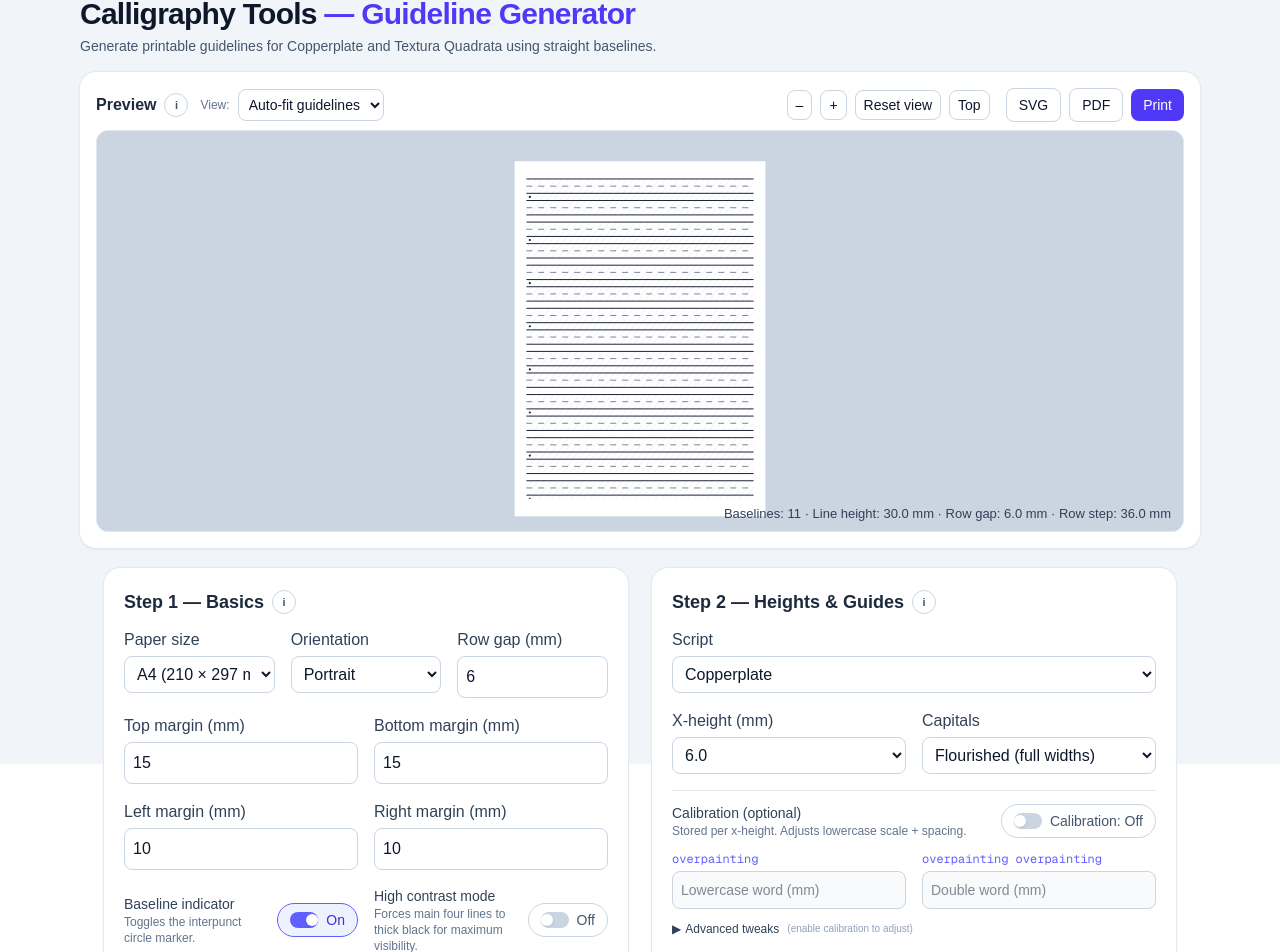
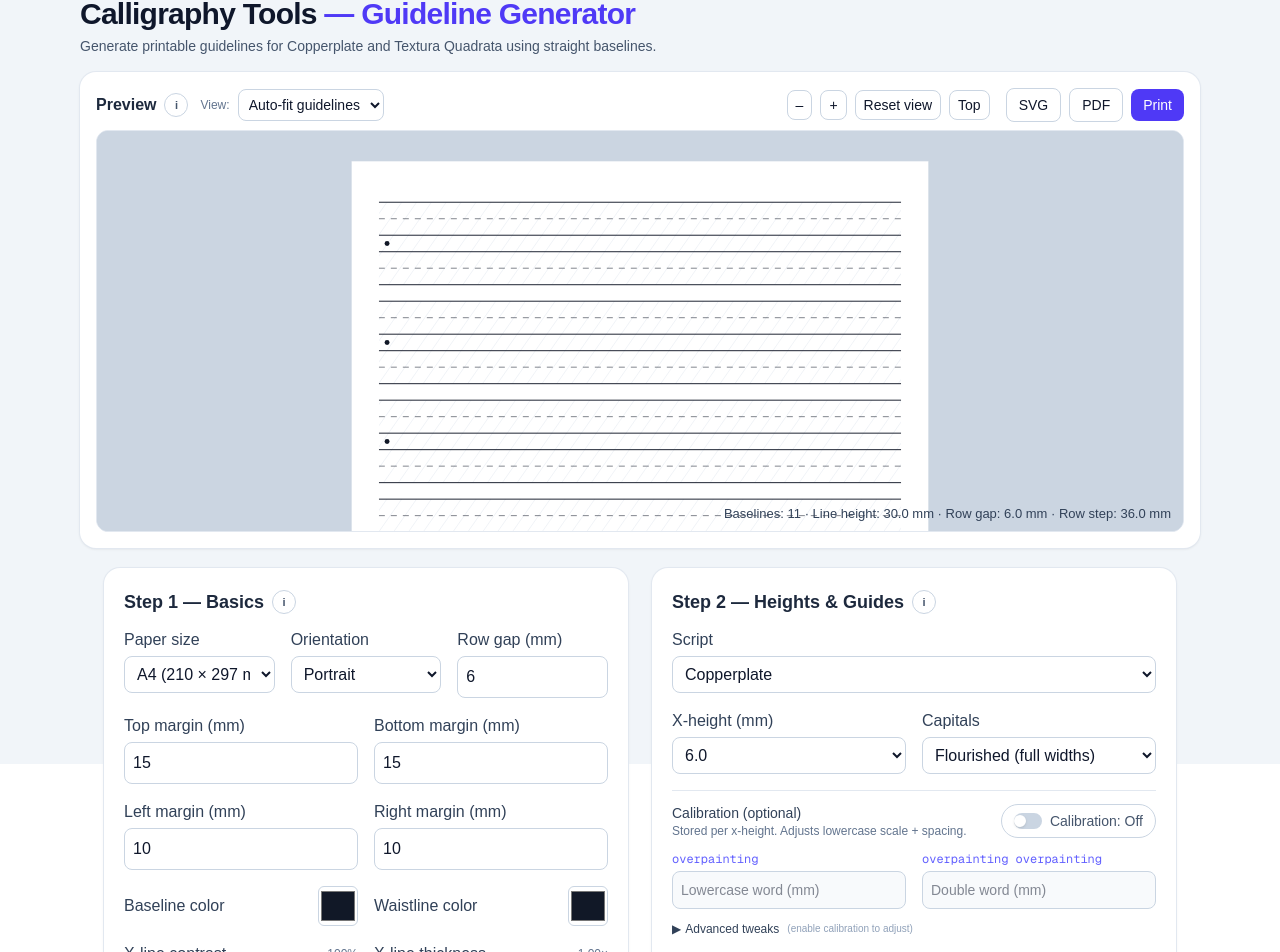
Before and after one commit to mashw/calligraphy-tools, a Next.js app: page /guidelines in a window 1280 px wide. Shown: the part 36-988 px from the top of the page. Built offline with nearby package versions, Linux system fonts and the light colour scheme.

Commit message:
Guidelines preview: stabilize fullpage zoom, align Top with autofit gap.

```diff
--- a/src/app/guidelines/page.tsx
+++ b/src/app/guidelines/page.tsx
@@ -340,6 +340,8 @@ export default function GuidelinesPage() {
   const [paper, setPaper] = useState<PaperId>('A4');
   const [orientation, setOrientation] = useState<Orientation>(PAPERS_MM.A4.defaultOrientation);
   const [view, setView] = useState<ViewMode>('autofit');
+  const [customOrigin, setCustomOrigin] = useState<'autofit' | 'fullpage'>('autofit');
+
 
   const [showBaselineIndicator, setShowBaselineIndicator] = useState(true);
   const [baselineColor, setBaselineColor] = useState('#111827');
@@ -433,7 +435,7 @@ export default function GuidelinesPage() {
     : false));
   const DEFAULT_ZOOM = isNarrow ? 5 : 4;
   const [zoom, setZoom] = useState(DEFAULT_ZOOM);
-  const DEFAULT_AUTOFIT_ZOOM = 1.4;
+  const DEFAULT_AUTOFIT_ZOOM = 4;
   const [pan, setPan] = useState({ x: 0, y: 0 });
   const [isPanning, setIsPanning] = useState(false);
 
@@ -672,18 +674,22 @@ export default function GuidelinesPage() {
 
   const computeBaseView = () => {
     const topPadPX = 30;
+
+    // When in custom, keep the “feel” of where custom zoom originated.
+    // This prevents the first zoom press from fullpage changing padding/anchor abruptly.
+    const padMode: 'autofit' | 'fullpage' =
+      view === 'custom' ? customOrigin : (view === 'fullpage' ? 'fullpage' : 'autofit');
+
     const fitZoom = view === 'autofit' ? DEFAULT_AUTOFIT_ZOOM : 1;
     const zoomForView = view === 'custom' ? zoom : fitZoom;
 
     // Stage padding:
     // - Full page: ~5px top/bottom (converted into mm)
-    // - Autofit: keep the nicer roomy stage pad in mm
+    // - Autofit/custom-from-autofit: roomy stage pad in mm
     const fullPagePadPX = 5;
     const stagePadMM =
-      view === 'fullpage'
+      padMode === 'fullpage'
         ? (() => {
-          // Convert px -> mm using the visible SVG height and the page height.
-          // This is "good enough" and stays stable for small margins.
           const pxH = Math.max(1, previewPxH);
           const mmPerPx = box.h / pxH;
           return fullPagePadPX * mmPerPx;
@@ -691,17 +697,27 @@ export default function GuidelinesPage() {
         : 22;
 
 
+
     let minX: number;
     let minY: number;
     let vw: number;
     let vh: number;
 
-    if (view === 'fullpage' || guideSets.length === 0) {
-      // Fullpage should always fit the whole sheet in the preview window.
+    if (padMode === 'fullpage' || guideSets.length === 0) {
+      // Fullpage-style framing:
+      // - In actual fullpage view: always show the whole sheet.
+      // - In custom-from-fullpage: same framing but allow zoom to shrink the view.
+      if (view === 'custom') {
+        vw = box.w / Math.max(1, zoomForView);
+        vh = box.h / Math.max(1, zoomForView);
+        minX = (box.w - vw) / 2;
+        minY = (box.h - vh) / 2;
+      } else {
         vw = box.w;
         vh = box.h;
         minX = 0;
         minY = 0;
+      }
     } else {
       const fitPad = 8;
       const pts = guideSets.flatMap((guideSet) => [
@@ -732,7 +748,7 @@ export default function GuidelinesPage() {
 
     const baseVhMM = vh + stagePadMM * 2;
     const mmPerPx = previewPxH > 0 ? baseVhMM / previewPxH : 0;
-    const extraTopMM = view === 'autofit' ? topPadPX * mmPerPx : 0;
+    const extraTopMM = padMode === 'autofit' ? topPadPX * mmPerPx : 0;
 
     return {
       minX,
@@ -899,19 +915,70 @@ export default function GuidelinesPage() {
   }
 
   function goToTop() {
-    const { minY, stagePadMM, extraTopMM } = computeBaseView();
-    void stagePadMM;
-    void extraTopMM;
-    setPan((p) => ({ ...p, y: -minY }));
-  }
+    // Goal: match the SAME grey gap you see after "Reset view".
+    // Reset view => view='autofit', zoom=DEFAULT_ZOOM, pan={0,0}.
+    // We'll compute the autofit extraTopMM using DEFAULT_ZOOM framing (not current view).
+
+    // Current base view (for solving pan in the current mode)
+    const cur = computeBaseView();
+
+    // Compute what extraTopMM would be under resetView() conditions.
+    // These constants must match computeBaseView():
+    const topPadPX = 30;
+    const stagePadMM_Auto = 22;
+
+    // Under reset view, zoomForView = DEFAULT_AUTOFIT_ZOOM (=4), and stage pad is 22mm.
+    // We only need vh to convert px->mm for the top gap.
+    // We'll approximate vh_reset as the current vh if we're already autofit+DEFAULT_AUTOFIT_ZOOM,
+    // otherwise recompute it from the guide bounds at zoom = DEFAULT_AUTOFIT_ZOOM.
+    let vh_reset = cur.vh;
+
+    // Recompute vh_reset from the guide bounds using zoom = DEFAULT_AUTOFIT_ZOOM (4).
+    // This mirrors the autofit branch in computeBaseView but only for vh.
+    if (guideSets.length > 0) {
+      const fitPad = 8;
+      const pts = guideSets.flatMap((guideSet) => [
+        ...guideSet.ascLine,
+        ...guideSet.waistLine,
+        ...guideSet.baseLine,
+        ...guideSet.descLine,
+      ]);
+
+      const ys = pts.map((p) => p.y);
+      const minY0 = Math.min(...ys) - fitPad;
+      const maxY0 = Math.max(...ys) + fitPad;
+
+      const vh0 = Math.max(1, maxY0 - minY0);
+      vh_reset = vh0 / Math.max(1, DEFAULT_AUTOFIT_ZOOM);
+    }
+
+    const baseVhMM_reset = vh_reset + stagePadMM_Auto * 2;
+    const mmPerPx_reset = previewPxH > 0 ? baseVhMM_reset / previewPxH : 0;
+    const extraTopMM_reset = topPadPX * mmPerPx_reset;
+
+    // After reset view, the viewBox minY is effectively: -extraTopMM_reset (because minY gets clamped to stagePad).
+    // So our target for the current viewBox is: minYc_target = -extraTopMM_reset.
+    const minYc_target = -extraTopMM_reset;
+
+    // Current vb formula: minYc = cur.minY + pan.y - cur.stagePadMM - cur.extraTopMM
+    // Solve for pan.y:
+    // pan.y = minYc_target + cur.stagePadMM + cur.extraTopMM - cur.minY
+    setPan((p) => ({
+      ...p,
+      y: minYc_target + cur.stagePadMM + cur.extraTopMM - cur.minY,
+    }));
+  }
+
+
 
 
 
   function adjustZoom(direction: 'in' | 'out') {
-    // Seed from what the user is currently seeing to avoid a jump:
-    // - in autofit, the visible zoom is DEFAULT_AUTOFIT_ZOOM
-    // - in fullpage, the visible zoom is 1 (fits whole page)
-    // - in custom, the visible zoom is the zoom state
+    // Only set the origin WHEN LEAVING a non-custom mode.
+    // If we're already in custom, keep the existing origin.
+    if (view === 'fullpage') setCustomOrigin('fullpage');
+    if (view === 'autofit') setCustomOrigin('autofit');
+
     const currentEffectiveZoom =
       view === 'custom'
         ? zoom
@@ -920,11 +987,14 @@ export default function GuidelinesPage() {
           : 1;
 
     const next =
-      direction === 'in' ? currentEffectiveZoom * 1.25 : currentEffectiveZoom / 1.25;
+      direction === 'in'
+        ? currentEffectiveZoom * 1.25
+        : currentEffectiveZoom / 1.25;
 
     setView('custom');
     setZoom(clamp(next, 1, 12));
   }
+
 
 
 
@@ -1006,7 +1076,7 @@ export default function GuidelinesPage() {
               viewBox={vb.str}
               className={`block mx-auto w-full h-[38vh] sm:h-[44vh] md:h-[50vh] touch-none ${isPanning ? 'cursor-move' : 'cursor-grab active:cursor-grabbing'}`}
               style={{ background: '#cbd5e1' }}
-              preserveAspectRatio={view === 'fullpage' ? 'xMidYMid meet' : 'xMidYMin meet'}
+              preserveAspectRatio={(view === 'fullpage' || (view === 'custom' && customOrigin === 'fullpage')) ? 'xMidYMid meet' : 'xMidYMin meet'}
               onPointerDown={onPointerDown}
               onPointerMove={onPointerMove}
               onPointerUp={onPointerUp}
@@ -1232,78 +1302,38 @@ export default function GuidelinesPage() {
               />
             </div>
             <div className="col-span-2">
-              <div className="grid grid-cols-2 gap-4">
-                {/* Baseline indicator */}
-                <div className="flex items-center justify-between gap-3">
-                  <div>
-                    <div className="text-sm font-medium text-slate-700">Baseline indicator</div>
-                    <p className="text-xs text-slate-500">Toggles the interpunct circle marker.</p>
-                  </div>
-                  <button
-                    type="button"
-                    onMouseDown={(e) => e.preventDefault()}
-                    onClick={() => setShowBaselineIndicator(v => !v)}
-                    className={`inline-flex items-center px-3 py-1.5 text-sm rounded-full border transition select-none
-                      ${showBaselineIndicator ? 'border-indigo-500 bg-indigo-50 text-indigo-700' : 'border-slate-300 bg-white text-slate-600 hover:bg-slate-50'}`}
-                  >
-                    <span className={`mr-2 inline-flex h-4 w-7 items-center rounded-full transition ${showBaselineIndicator ? 'bg-indigo-500 justify-end' : 'bg-slate-300 justify-start'}`}>
-                      <span className="h-3 w-3 rounded-full bg-white shadow" />
-                    </span>
-                    {showBaselineIndicator ? 'On' : 'Off'}
-                  </button>
-                </div>
-
-                {/* High contrast mode */}
-                <div className="flex items-center justify-between gap-3">
-                  <div>
-                    <div className="text-sm font-medium text-slate-700">High contrast mode</div>
-                    <p className="text-xs text-slate-500">Forces main four lines to thick black for maximum visibility.</p>
-                  </div>
-                  <button
-                    type="button"
-                    onMouseDown={(e) => e.preventDefault()}
-                    onClick={() => setHighContrastMode(v => !v)}
-                    className={`inline-flex items-center px-3 py-1.5 text-sm rounded-full border transition select-none
-                      ${highContrastMode ? 'border-indigo-500 bg-indigo-50 text-indigo-700' : 'border-slate-300 bg-white text-slate-600 hover:bg-slate-50'}`}
-                  >
-                    <span className={`mr-2 inline-flex h-4 w-7 items-center rounded-full transition ${highContrastMode ? 'bg-indigo-500 justify-end' : 'bg-slate-300 justify-start'}`}>
-                      <span className="h-3 w-3 rounded-full bg-white shadow" />
-                    </span>
-                    {highContrastMode ? 'On' : 'Off'}
-                  </button>
-                </div>
-              </div>
-            </div>
-
-            <div className="col-span-2">
-              <div className="grid grid-cols-2 gap-4 items-start">
-                <div>
-                  <label className="font-medium text-slate-700">Baseline color</label>
+  <div className="grid grid-cols-2 gap-4 items-center">
+    {/* Baseline color */}
+    <label className="flex items-center justify-between gap-3">
+      <span className="font-medium text-slate-700">Baseline color</span>
       <input
         type="color"
-                    className="mt-1 w-full h-10 p-1 rounded-lg border border-slate-300 bg-white"
+        className="h-10 w-10 p-0 rounded-md border border-slate-300 bg-white"
         value={baselineColor}
         onChange={(e) => {
           setBaselineColor(e.target.value);
           setHighContrastMode(false);
         }}
       />
-                </div>
-
-                <div>
-                  <label className="font-medium text-slate-700">Waistline color</label>
+    </label>
+
+    {/* Waistline color */}
+    <label className="flex items-center justify-between gap-3">
+      <span className="font-medium text-slate-700">Waistline color</span>
       <input
         type="color"
-                    className="mt-1 w-full h-10 p-1 rounded-lg border border-slate-300 bg-white"
+        className="h-10 w-10 p-0 rounded-md border border-slate-300 bg-white"
         value={waistlineColor}
         onChange={(e) => {
           setWaistlineColor(e.target.value);
           setHighContrastMode(false);
         }}
       />
-                </div>
-              </div>
-            </div>
+    </label>
+  </div>
+</div>
+
+
             <div className="sm:col-span-2 grid grid-cols-2 gap-4">
               {/* X-line contrast */}
               <div>
```
Lines whose indentation alone changed are shown as unchanged.
